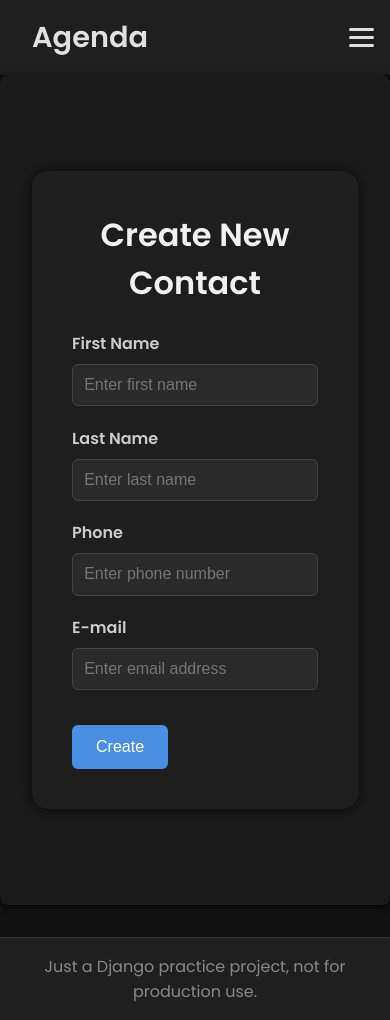
After one commit to xyz-leo/agenda-django, a Django app: page /contact/create/ in a window 390 px wide. The commit adds this page. Run offline with Django 5.2, Linux system fonts and the light colour scheme.

Commit message:
Created a home page. Organized views and urls. Create contact page added.

```diff
--- /dev/null
+++ b/base_static/global/css/create_form.css
@@ -0,0 +1,52 @@
+.form-wrapper {
+  max-width: 600px;
+  margin: 4rem auto;
+  background-color: #1e1e1e;
+  padding: 2.5rem;
+  border-radius: 1rem;
+  box-shadow: 0 0 12px rgba(0, 0, 0, 0.6);
+}
+
+.form-title {
+  color: #f1f1f1;
+  margin-bottom: 1.5rem;
+  font-size: 2rem;
+  text-align: center;
+}
+
+.form p {
+  display: flex;
+  flex-direction: column;
+  margin-bottom: 1.2rem;
+}
+
+.form label {
+  color: #ccc;
+  font-weight: bold;
+  margin-bottom: 0.5rem;
+}
+
+.form input {
+  padding: 0.7rem;
+  border-radius: 6px;
+  border: 1px solid #444;
+  background-color: #2a2a2a;
+  color: #f1f1f1;
+  font-size: 1rem;
+}
+
+.form-button {
+  background-color: rgb(74, 144, 226);
+  color: #fff;
+  padding: 0.8rem 1.5rem;
+  font-size: 1rem;
+  border: none;
+  border-radius: 6px;
+  cursor: pointer;
+  margin-top: 1rem;
+  transition: background-color 0.3s;
+}
+
+.form-button:hover {
+  background-color: #337ab7;
+}
--- a/base_static/global/css/style.css
+++ b/base_static/global/css/style.css
@@ -96,3 +96,71 @@ footer {
   color: #fff;
   font-weight: bold;
 }
+
+/* Esconde o botão hamburger no desktop */
+#hamburger-btn {
+  display: none;
+}
+
+/* Esconde o menu horizontal no mobile */
+@media (max-width: 768px) {
+    .step-links {
+    display: flex;
+    flex-direction: column;
+    align-items: center;
+    gap: 0.5rem;
+    padding: 1rem;
+  }
+
+  .step-links a {
+    margin: 0;
+    width: 100%;
+    text-align: center;
+  }
+
+  .step-links .current {
+    margin: 0;
+    padding: 0.3rem 0;
+  }
+
+  nav ul {
+    display: none; /* esconde o menu desktop */
+    flex-direction: column;
+    background-color: #1F1F1F;
+    position: absolute;
+    top: 60px; /* ajusta conforme seu header */
+    right: 0;
+    width: 200px;
+    padding: 1rem;
+    box-shadow: -2px 2px 10px rgba(0,0,0,0.7);
+    border-radius: 0 0 0 10px;
+    z-index: 100;
+  }
+
+  /* Quando ativo, mostra o menu */
+  nav ul.show {
+    display: flex;
+  }
+
+  /* Mostra o botão hamburger */
+  #hamburger-btn {
+    display: flex;
+    position: absolute;
+    right: 1rem;
+    flex-direction: column;
+    gap: 5px;
+    background: none;
+    border: none;
+    cursor: pointer;
+    padding: 0;
+    z-index: 101;
+  }
+
+  /* Estilo das barras do hamburger */
+  #hamburger-btn .bar {
+    width: 25px;
+    height: 3px;
+    background-color: #e0e0e0;
+    border-radius: 2px;
+  }
+}
--- a/base_templates/global/base.html
+++ b/base_templates/global/base.html
@@ -17,12 +17,17 @@
 <body>
   <header>
     <h1>Agenda</h1>
+    <button id="hamburger-btn" aria-label="Toggle menu" aria-expanded="false">
+      <span class="bar"></span>
+      <span class="bar"></span>
+      <span class="bar"></span>
+    </button>
     <!-- navigation menu -->
     <nav>
       <ul>
-	<li><a href="{% url 'contact:index' %}">Home</a></li>
-        <li><a href="#">Contact</a></li>
-        <li><a href="#">New Contact</a></li>
+	<li><a href="{% url 'contact:home' %}">Home</a></li>
+	<li><a href="{% url 'contact:contacts' %}">Contacts</a></li>
+	<li><a href="{% url 'contact:create' %}">New Contact</a></li>
         <li><a href="#">Categories</a></li>
       </ul>
     </nav>
@@ -40,5 +45,21 @@
     <p>Just a Django practice project, not for production use.</p>
   </footer>
 
+<script>
+  document.addEventListener('DOMContentLoaded', () => {
+    const btn = document.getElementById('hamburger-btn');
+    const menu = document.querySelector('nav ul');
+
+    if (btn && menu) {
+      btn.addEventListener('click', () => {
+        menu.classList.toggle('show');
+
+        const expanded = btn.getAttribute('aria-expanded') === 'true';
+        btn.setAttribute('aria-expanded', !expanded);
+      });
+    }
+  });
+</script>
+
 </body>
 </html>
--- a/contact/templates/contact/index.html
+++ b/contact/templates/contact/contacts.html
@@ -29,7 +29,7 @@
 	{% for contact in page_obj %}
 	  <tr class="table-row">
 	    <td class="table-cel" data-label="First Name">
-		<a class="table-link" href="{% url 'contact:contact' contact.id %}">{{ contact.first_name }}</a>
+		<a class="table-link" href="{% url 'contact:contact-details' contact.id %}">{{ contact.first_name }}</a>
 	    </td>
 	    <td class="table-cel" data-label="Last Name">
 	      {{ contact.last_name }}
--- /dev/null
+++ b/contact/templates/contact/create.html
@@ -0,0 +1,37 @@
+{% extends 'global/base.html' %}
+{% load static %}
+
+{% block extracss %}
+  <link rel="stylesheet" href="{% static 'global/css/create_form.css' %}">
+{% endblock extracss %}
+
+{% block content %}
+  <div class="form-wrapper">
+    <h1 class="form-title">Create New Contact</h1>
+    <form action="" method="POST" class="form">
+      {% csrf_token %}
+
+      <p>
+        <label for="id_first_name">First Name</label>
+        <input type="text" name="first_name" id="id_first_name" placeholder="Enter first name" required>
+      </p>
+
+      <p>
+        <label for="id_last_name">Last Name</label>
+        <input type="text" name="last_name" id="id_last_name" placeholder="Enter last name" required>
+      </p>
+
+      <p>
+        <label for="id_phone">Phone</label>
+        <input type="tel" name="phone" id="id_phone" placeholder="Enter phone number" required>
+      </p>
+
+      <p>
+        <label for="id_email">E-mail</label>
+        <input type="email" name="email" id="id_email" placeholder="Enter email address" required>
+      </p>
+
+      <button type="submit" class="form-button">Create</button>
+    </form>
+  </div>
+{% endblock content %}
--- a/contact/urls.py
+++ b/contact/urls.py
@@ -4,7 +4,11 @@ from contact import views
 app_name = 'contact'
 
 urlpatterns = [
-        path('', views.index, name='index'),
-        path('<int:contact_id>/', views.contact, name='contact'),
+        path('', views.home, name='home'),
         path('search/', views.search, name='search'),
+
+
+        path('contacts/', views.contacts, name='contacts'),
+        path('contact/<int:contact_id>/details/', views.single_contact, name='contact-details'),
+        path('contact/create/', views.create, name='create'),
 ]
--- a/contact/views/__init__.py
+++ b/contact/views/__init__.py
@@ -1 +1,3 @@
 from .contact_views import *
+from .contact_forms import *
+from .home import *
--- /dev/null
+++ b/contact/views/contact_forms.py
@@ -0,0 +1,13 @@
+from django.core.paginator import Paginator
+from django.shortcuts import get_object_or_404, render, redirect
+from django.db.models import Q
+from django.template.base import COMMENT_TAG_END
+from contact.models import Contact
+
+
+def create(request):
+    context = {
+            'contact': 'a'
+            }
+
+    return render(request, 'contact/create.html', context)
```
Also changed, not shown: base_static/global/css/home.css (added, +98 -0 lines), contact/templates/contact/home.html (added, +26 -0 lines), contact/views/contact_views.py (+6 -7 lines), contact/views/home.py (added, +9 -0 lines), contact/templates/contact/single_contact.html (renamed from contact/templates/contact/contact.html).
